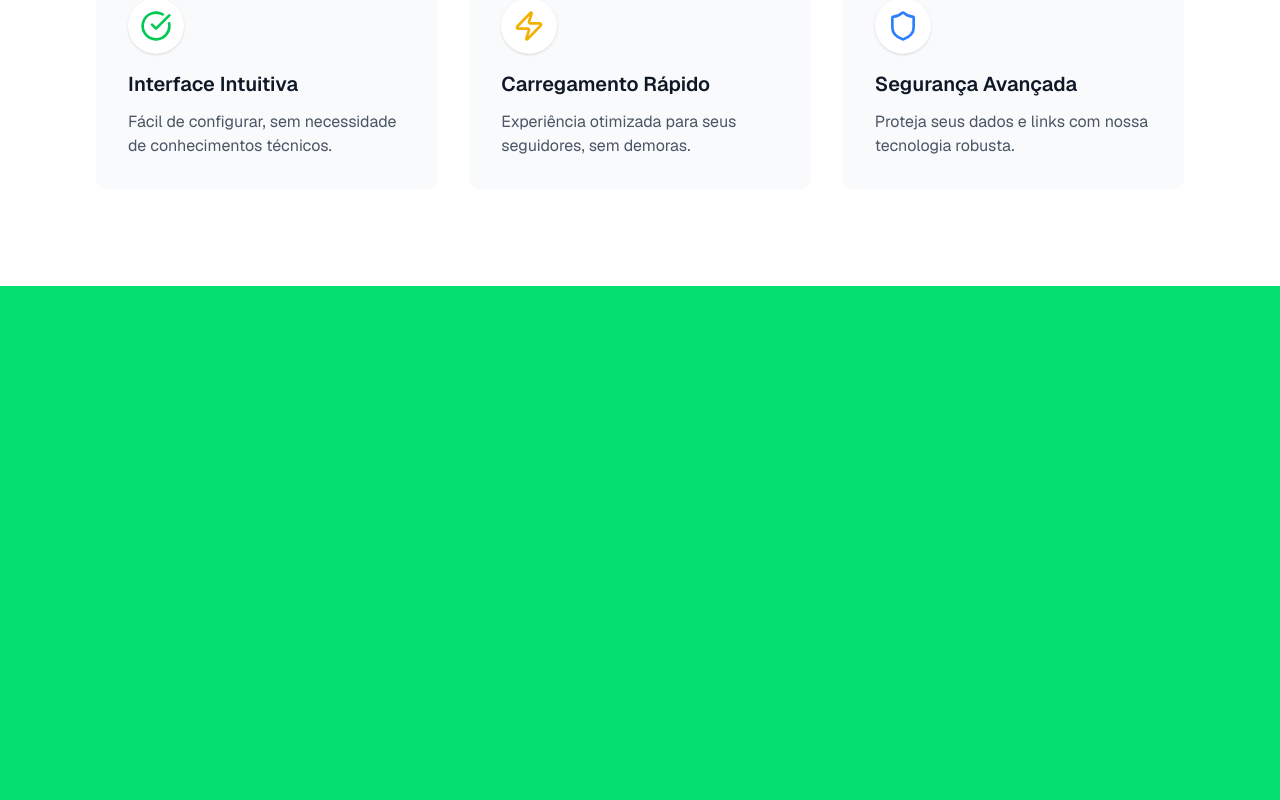
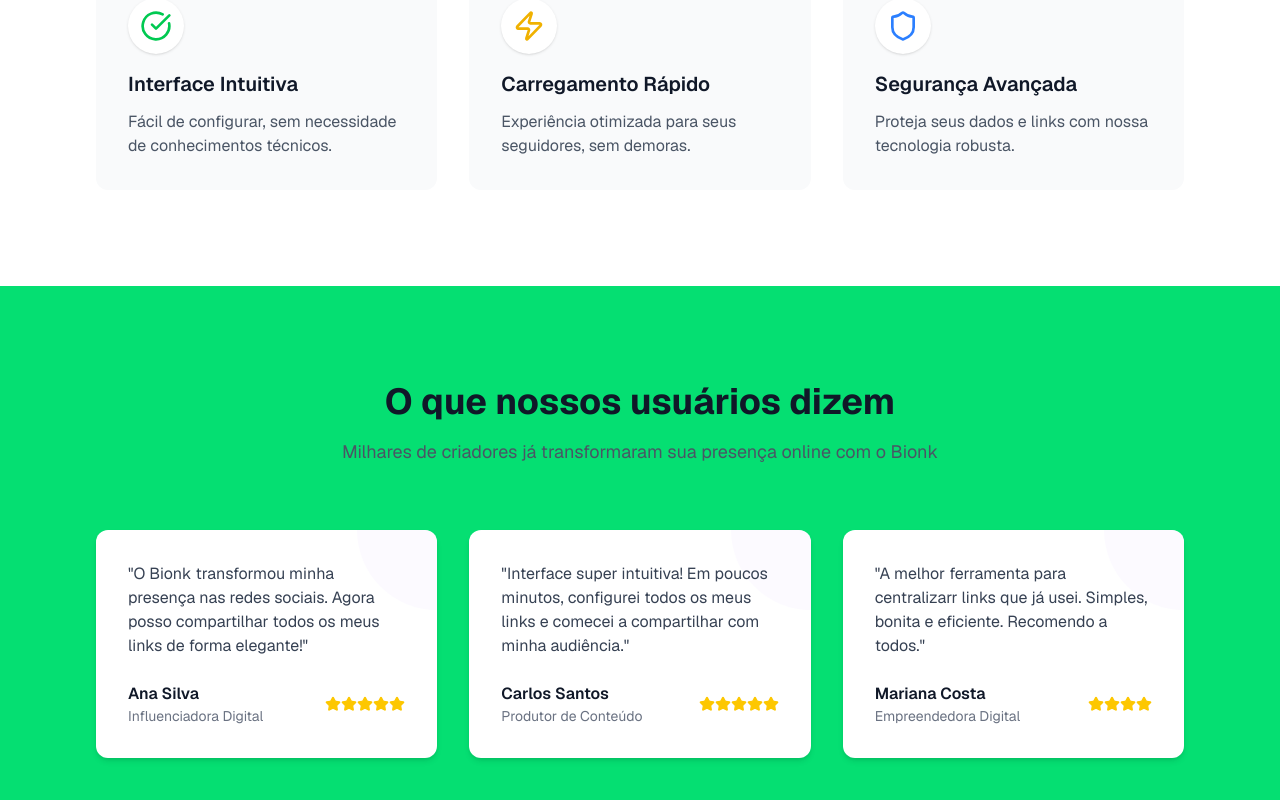
Before and after one commit to gabriellucasvh/bionk, a Next.js app: page / in a window 1280 px wide. Shown: the part 1370-2170 px from the top of the page. Before the commit the page ends 1656 px from the top, so only its background shows below. Built offline with nearby package versions, Linux system fonts and the light colour scheme.

Commit message:
Seção de Testimonials adicionada

```diff
--- a/src/app/page.tsx
+++ b/src/app/page.tsx
@@ -1,5 +1,6 @@
 import Features from "@/components/Features";
 import Hero from "@/components/Hero";
+import Testimonials from "@/components/Testimonials";
 
 export default function Home() {
   return (
@@ -7,6 +8,7 @@ export default function Home() {
       <div className="">
         <Hero/>
         <Features />
+        <Testimonials />
       </div>
     </main>
   );
--- /dev/null
+++ b/src/components/Testimonials.tsx
@@ -0,0 +1,62 @@
+import { Star } from "lucide-react";
+
+export default function Testimonials() {
+    return (
+        <section className="py-24 bg-green-400">
+            <div className="container mx-auto px-4 sm:px-6 lg:px-8 max-w-6xl">
+                <div className="text-center mb-16">
+                    <h2 className="text-3xl font-bold text-gray-900 sm:text-4xl">
+                        O que nossos usuários dizem
+                    </h2>
+                    <p className="mt-4 text-lg text-gray-600 max-w-2xl mx-auto">
+                        Milhares de criadores já transformaram sua presença online com o Bionk
+                    </p>
+                </div>
+
+                <div className="grid grid-cols-1 md:grid-cols-2 lg:grid-cols-3 gap-8">
+                    {[
+                        {
+                            content: "O Bionk transformou minha presença nas redes sociais. Agora posso compartilhar todos os meus links de forma elegante!",
+                            author: "Ana Silva",
+                            role: "Influenciadora Digital",
+                            rating: 5
+                        },
+                        {
+                            content: "Interface super intuitiva! Em poucos minutos, configurei todos os meus links e comecei a compartilhar com minha audiência.",
+                            author: "Carlos Santos",
+                            role: "Produtor de Conteúdo",
+                            rating: 5
+                        },
+                        {
+                            content: "A melhor ferramenta para centralizarr links que já usei. Simples, bonita e eficiente. Recomendo a todos.",
+                            author: "Mariana Costa",
+                            role: "Empreendedora Digital",
+                            rating: 4
+                        }
+                    ].map((testimonial, index) => (
+                        <div
+                            key={index}
+                            className="bg-white rounded-xl p-8 shadow-md relative overflow-hidden"
+                        >
+                            <div className="absolute top-0 right-0 w-20 h-20 bg-purple-50 opacity-50 rounded-bl-full"></div>
+
+                            <p className="text-gray-700 mb-6 relative z-10">"{testimonial.content}"</p>
+
+                            <div className="flex items-center justify-between">
+                                <div>
+                                    <h4 className="font-semibold text-gray-900">{testimonial.author}</h4>
+                                    <p className="text-sm text-gray-500">{testimonial.role}</p>
+                                </div>
+                                <div className="flex">
+                                    {Array.from({ length: testimonial.rating }).map((_, i) => (
+                                        <Star key={i} className="h-4 w-4 text-yellow-400 fill-current" />
+                                    ))}
+                                </div>
+                            </div>
+                        </div>
+                    ))}
+                </div>
+            </div>
+        </section>
+    )
+}
```
